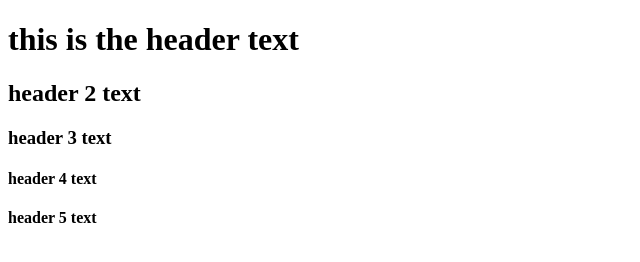
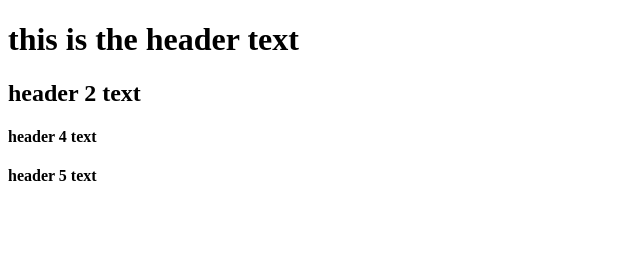
Before and after one commit to gopalbbharadva/git-sample, a plain HTML site: page index.html in a window 1280 px wide. Shown: the whole page, without its empty margins (0-640 px from the left). Drawn offline with Linux system fonts and the light colour scheme.

Commit message:
Feat: removed

```diff
--- a/index.html
+++ b/index.html
@@ -11,7 +11,6 @@
 <body>
   <h1>this is the header text</h1>
   <h2>header 2 text</h2>
-  <h3>header 3 text</h3>
   <h4>header 4 text</h4>
   <h4>header 5 text</h4>
 </body>
```
